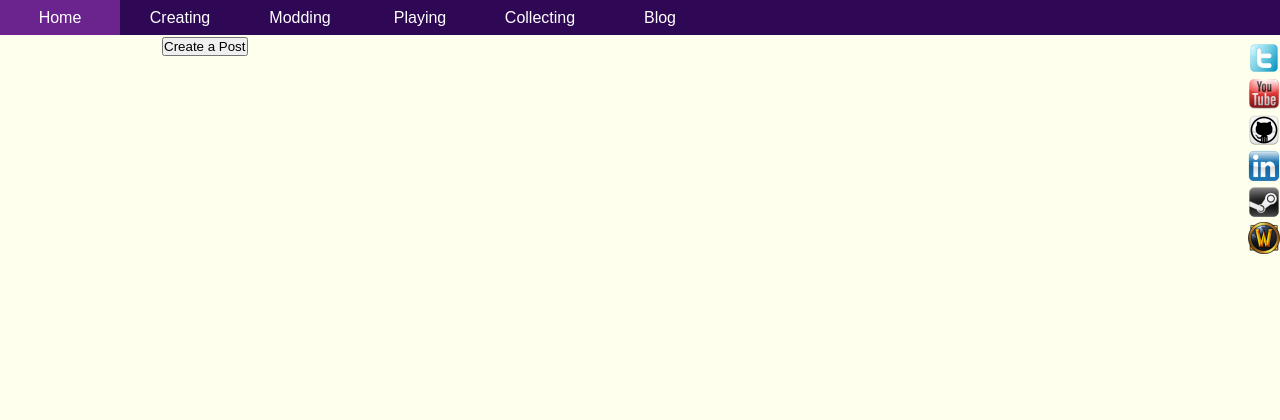
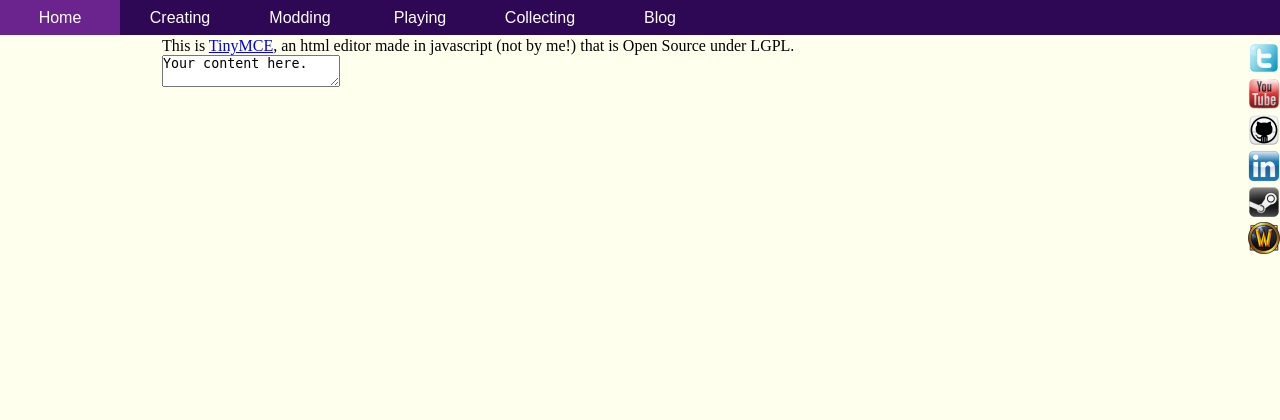
Before and after one commit to Lothrazar/PersonalWebsite, a PHP site: page /index.php?page=admin in a window 1280 px wide. Shown: the top 420 px of the page. Run offline with PHP 8.4, Linux system fonts and the light colour scheme; a stand-in replaces the project's code that opens the database connection; some libraries are stand-ins or nearby versions.

Commit message:
trying out TinyMCE

```diff
--- a/views/pages/admin.php
+++ b/views/pages/admin.php
@@ -18,6 +18,33 @@
  //   if(!$user->is_logged_in()){ header('Location: login.php'); }
 
 ?>
+<script src="//tinymce.cachefly.net/4.0/tinymce.min.js"></script>
 
 
-<button onClick="location.href='/views/pages/admin.createpost.php'">Create a Post</button>
+This is <a href="http://www.tinymce.com/">TinyMCE</a>, an html editor made in javascript (not by me!) that is Open Source under LGPL.
+
+<script>
+
+$(document).ready(function()
+{
+    tinymce.init(
+    {
+        selector:'textarea'
+        , setup : function(editor)
+        {
+            editor.on('change', function(e)
+            {
+                $('#output').empty();
+                $('#output').html("");
+
+                $('#output').html(e.level.content)  ;
+            });
+        }
+    });
+});
+</script>
+
+<textarea id="textarea">Your content here.</textarea>
+
+
+<div id="output"> &nbsp;  </div>
--- a/views/specialthanks.php
+++ b/views/specialthanks.php
@@ -16,6 +16,7 @@ and open the template in the editor.
             ,'http://www.iconarchive.com/'
             ,'http://blog.themeforest.net/'
             ,'http://html-color-codes.info/'
+            ,'http://www.tinymce.com/'
             ,'https://netbeans.org/kb/docs/php/configure-php-environment-windows.html'
             ,'https://netbeans.org/kb/docs/php/configure-php-environment-windows.html'
             ,'https://stackoverflow.com/questions/8687112/expanding-and-collapsing-div-via-jquery-css'
```
